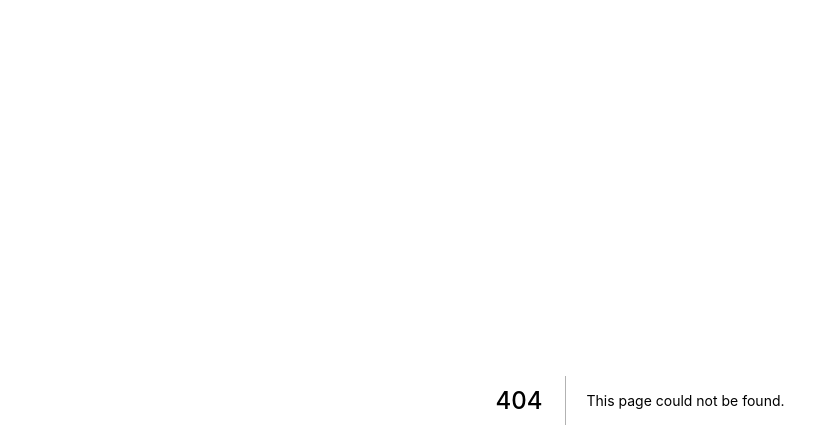
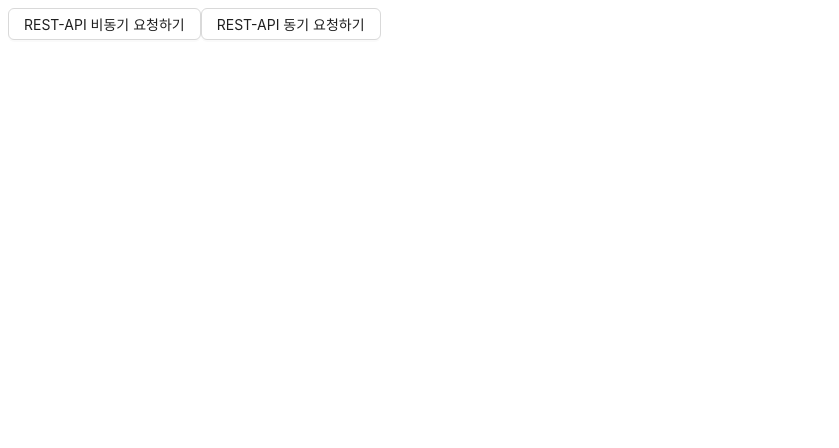
Before and after one commit to yerimpark103/react-study, a Next.js app: page /04-01-rest-get in a window 1280 px wide. Before the commit this address had no page. Shown: the top 448 px of the page, without its empty margins (0-839 px from the left). Built offline with nearby package versions, Linux system fonts and the light colour scheme.

Commit message:
Add 04-01

```diff
--- /dev/null
+++ b/pages/04-01-rest-get/index.js
@@ -0,0 +1,23 @@
+import {Button} from 'antd';
+import axios from 'axios';
+
+export default function RestGetPage() {
+  function onClickAsync() {
+    const result = axios.get('https://koreanjson.com/posts/1');
+    console.log(result);
+    // Promise {<pending>}
+  }
+
+  async function onClickSync() {
+    const result = await axios.get('https://koreanjson.com/posts/1');
+    console.log(result);
+    // {data: {…}, status: 200, statusText: 'OK', headers: AxiosHeaders, config: {…}, …}
+  }
+
+  return (
+    <>
+      <Button onClick={onClickAsync}>REST-API 비동기 요청하기</Button>
+      <Button onClick={onClickSync}>REST-API 동기 요청하기</Button>
+    </>
+  );
+}
```
Also changed, not shown: pages/index.js (+5 -6 lines).
